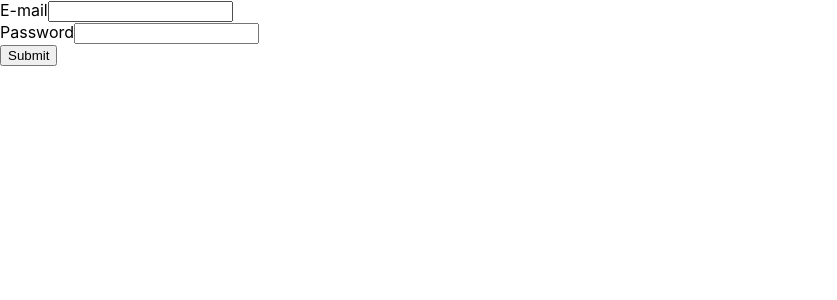
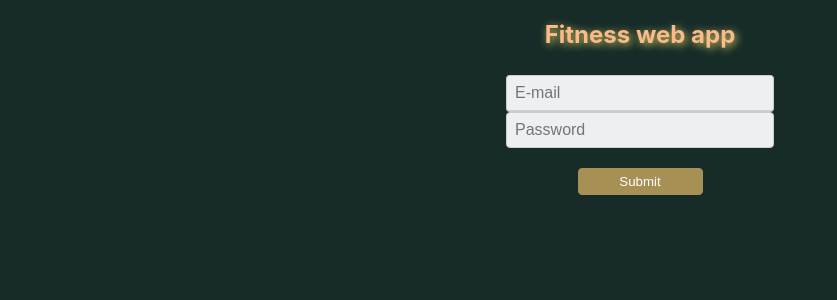
Before and after one commit to HamannMojn/Swafe02React, a React (Create React App) app in the folder swafe02/: page / in a window 1280 px wide. Shown: the top 300 px of the page, without its empty margins (0-837 px from the left). Built offline with nearby package versions, Linux system fonts and the light colour scheme.

Commit message:
bubbedi bob

```diff
--- a/swafe02/package.json
+++ b/swafe02/package.json
@@ -15,6 +15,7 @@
     "react-hook-form": "^7.20.2",
     "react-router-dom": "^6.0.2",
     "react-scripts": "4.0.3",
+    "sass": "^1.43.5",
     "typescript": "^4.4.4",
     "web-vitals": "^1.1.2"
   },
--- a/swafe02/src/Styles/dashboard.css
+++ /dev/null
@@ -1,15 +0,0 @@
-ul{
-    text-decoration: none;
-}
-.card {
-    box-shadow: 0 4px 8px 0 rgba(0,0,0,0.2);
-    transition: 0.3s;
-    border-radius: 5px;
-    display: inline-block;
-    margin: 20px;
-    padding: 10px;
-  }
-
-.container{
-    padding: 2px 16px;
-}
--- /dev/null
+++ b/swafe02/src/Styles/dashboard.module.scss
@@ -0,0 +1,29 @@
+ul{
+    text-decoration: none;
+}
+.card {
+    box-shadow: 0 4px 8px 0 #d3d36741;
+    transition: 0.3s;
+    border-radius: 5px;
+    display: inline-block;
+    margin: 20px;
+    padding: 10px;
+    background-color: #A69054;
+    width: 20%;
+}
+
+h4{
+    color: #FCB98A;
+    font-size: 1.1em;
+    text-shadow: 2px 2px 8px #D3D367;
+}
+
+h1{
+    color: #FCB98A;
+    font-size: 1.5em;
+    text-shadow: 2px 2px 8px #D3D367;
+}
+
+.card:hover {
+    box-shadow: 0 8px 16px 0 #d3d367d8;
+  }
--- /dev/null
+++ b/swafe02/src/Styles/login.module.scss
@@ -0,0 +1,45 @@
+.loginButton{
+    background:#A69054    ;
+    width:125px;
+    padding-top:5px;
+    padding-bottom:5px;
+    color:white;
+    border-radius:4px;
+    border: #A69054 1px solid;
+}
+
+body{
+    background: #172B28;
+    width: 100%;
+    text-align: center;
+    margin: 20px 0px 20px 0px;
+}
+
+
+.email{
+    background:#ecf0f1;
+    border: #ccc 1px solid;
+    border-bottom: #ccc 2px solid;
+    padding: 8px;
+    width:250px;
+    color:#AAAAAA;
+    margin-top:10px;
+    font-size:1em;
+    border-radius:4px;
+}
+
+.password{
+    border-radius:4px;
+    background:#ecf0f1;
+    border: #ccc 1px solid;
+    padding: 8px;
+    width:250px;
+    font-size:1em;
+}
+
+h1{
+    color: #FCB98A;
+    font-size: 1.5em;
+    text-shadow: 2px 2px 8px #D3D367;
+
+}
--- a/swafe02/src/components/Dashboard.tsx
+++ b/swafe02/src/components/Dashboard.tsx
@@ -3,7 +3,7 @@ import { User } from '../Models/User';
 import authService from '../services/auth.service';
 import dataService from '../services/data.service';
 import { WorkoutProgram } from '../Models/WorkoutProgram';
-import '../Styles/dashboard.css';
+import styles from '../Styles/dashboard.module.scss';
 
 
 function Dashboard() {
@@ -24,12 +24,12 @@ function Dashboard() {
 
     return (
         <div className="list row">
-            <h3>Hi {user?.firstName}!</h3>
-            <div className="col-md-6">
+            <h1>Hi {user?.firstName}!</h1>
+            <div>
                 <h4>WorkoutPrograms</h4>
                 <ul>
                     {programs && programs.map((program) => (
-                        <li className="card">
+                        <li className={styles.card}>
                             {program.workoutProgramId} {program.name}
                             <p>
                                 {program.description}
@@ -38,7 +38,6 @@ function Dashboard() {
                     ))}
                 </ul>
             </div>
-
         </div>
     )
 }
--- a/swafe02/src/components/Login.tsx
+++ b/swafe02/src/components/Login.tsx
@@ -1,11 +1,12 @@
 import { useForm } from 'react-hook-form'
 import { Link } from 'react-router-dom';
 import authService from '../services/auth.service';
+import styles from '../Styles/login.module.scss';
 
 
 export default function Login() {
 
-    const {register, handleSubmit, reset} = useForm();
+  const { register, handleSubmit, reset } = useForm();
 
   const onLogin = async (data: { email: string; password: string; }) => {
     authService.login(data.email, data.password);
@@ -13,28 +14,29 @@ export default function Login() {
   }
   return (
     <div className="react-hooks-form">
-          <form onSubmit={handleSubmit(onLogin)}>
+        <form onSubmit={handleSubmit(onLogin)} className={styles.body}>
+          <h1>Fitness web app</h1>
           <div>
-                  <label htmlFor="email">E-mail</label>
             <input
               id="email"
               {...register("email", {
                 required: "required",
               })}
-        type="email"
+              type="email" placeholder="E-mail" className={styles.email}
             />
           </div>
           <div>
-                  <label htmlFor="password">Password</label>
             <input
               id="password"
               {...register("password",
-                  {required: "required",
+                {
+                  required: "required",
                 })}
-        type="password"
+              type="password" placeholder="Password" className={styles.password}
             />
           </div>
-              <input type="submit"/>
+          <br />
+          <input type="submit" className={styles.loginButton} />
         </form>
     </div>
   );
```
Also changed, not shown: 1 other file (tests, documents, lock files or other folders). Lines whose indentation alone changed are shown as unchanged.
